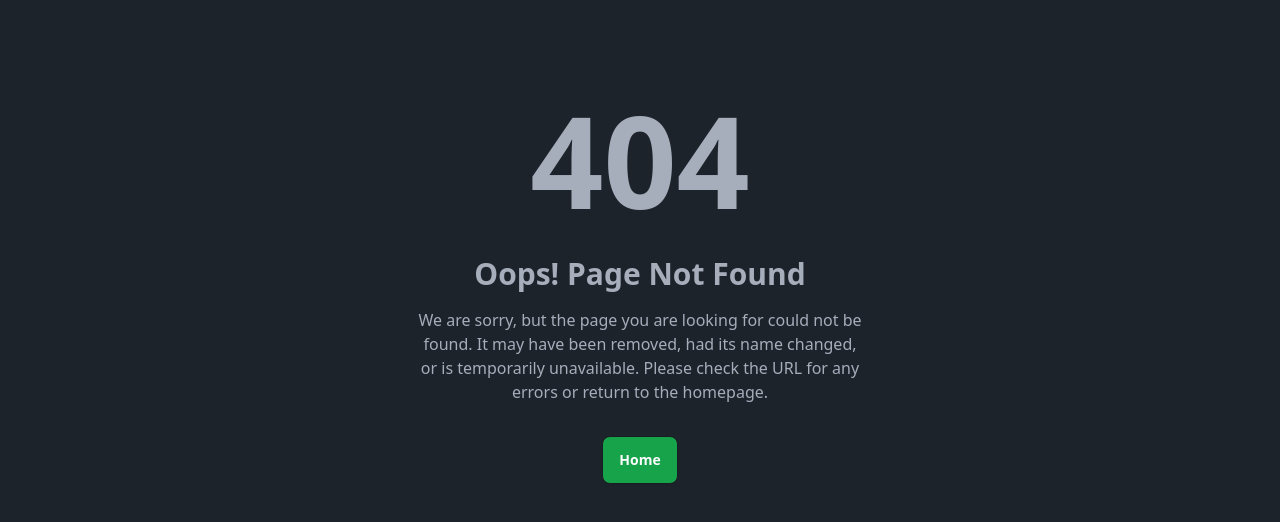
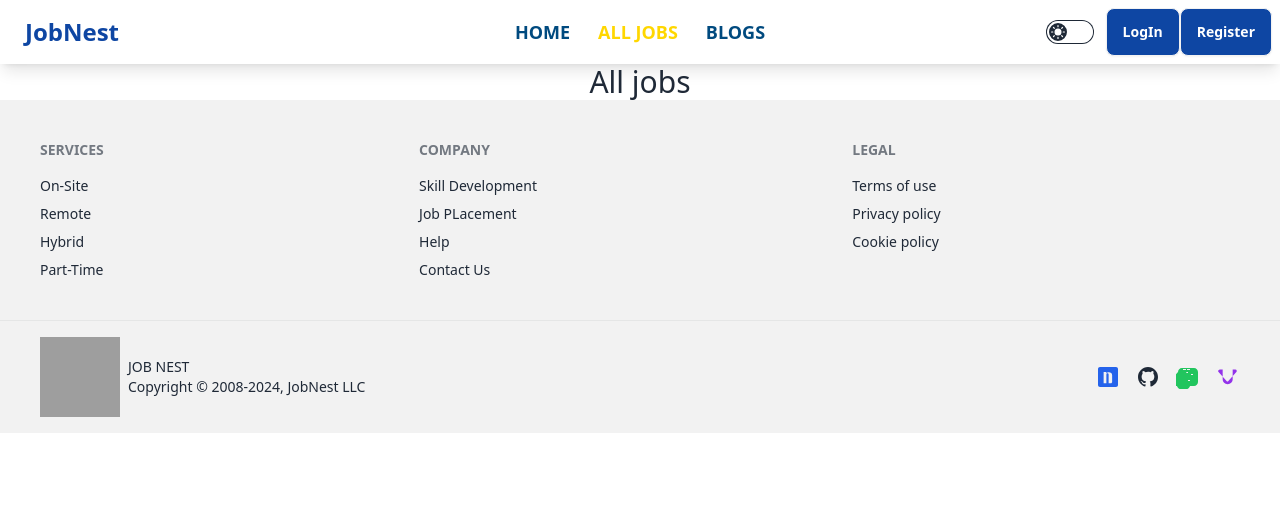
Before and after one commit to Idba1/job-portal-client-side, a React (Vite) app: page /alljobs in a window 1280 px wide. Shown: the top 522 px of the page. Built offline with nearby package versions, Linux system fonts and the light colour scheme; no server answers; grey boxes are pictures that could not be loaded.

Commit message:
all job section

```diff
--- /dev/null
+++ b/src/Pages/AllJob/AllJob.jsx
@@ -0,0 +1,10 @@
+
+const AllJob = () => {
+    return (
+        <div>
+            <h1 className="text-3xl text-center">All jobs</h1>
+        </div>
+    );
+};
+
+export default AllJob;
--- a/src/Routes/Routes.jsx
+++ b/src/Routes/Routes.jsx
@@ -5,6 +5,7 @@ import Register from '../Pages/RegisterPage/Register';
 import LogIn from '../Pages/LogInPage/LogIn';
 import BlogPage from '../Pages/BlogPage/BlogPage';
 import Home from '../Components/Home/Home';
+import AllJob from '../Pages/AllJob/AllJob';
 
 const Routes = createBrowserRouter([
     {
@@ -25,6 +26,10 @@ const Routes = createBrowserRouter([
                 element: <LogIn></LogIn>,
             },
             {
+                path: '/alljobs',
+                element: <AllJob></AllJob>,
+            },
+            {
                 path: '/blogs',
                 element: <BlogPage></BlogPage>,
             },
```
